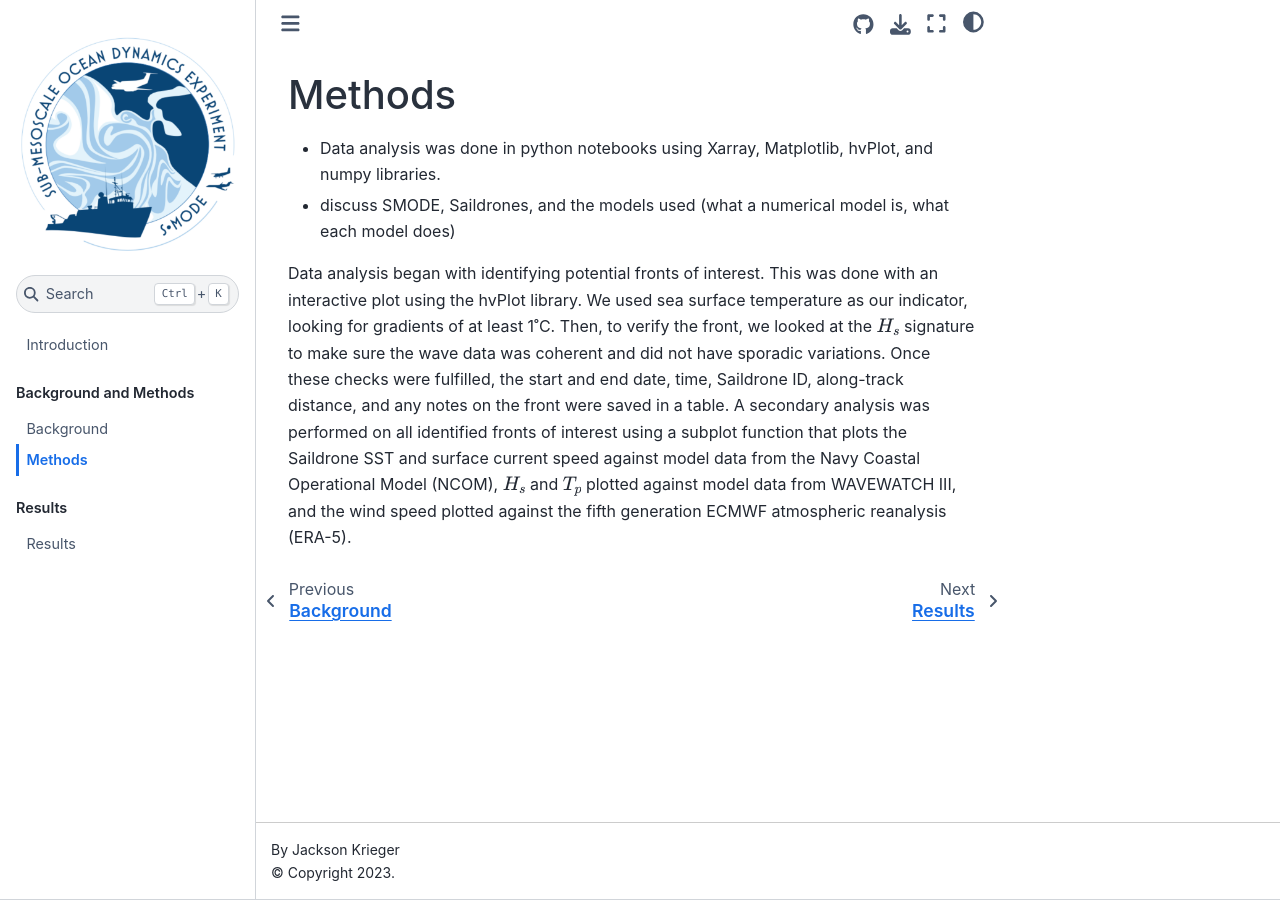
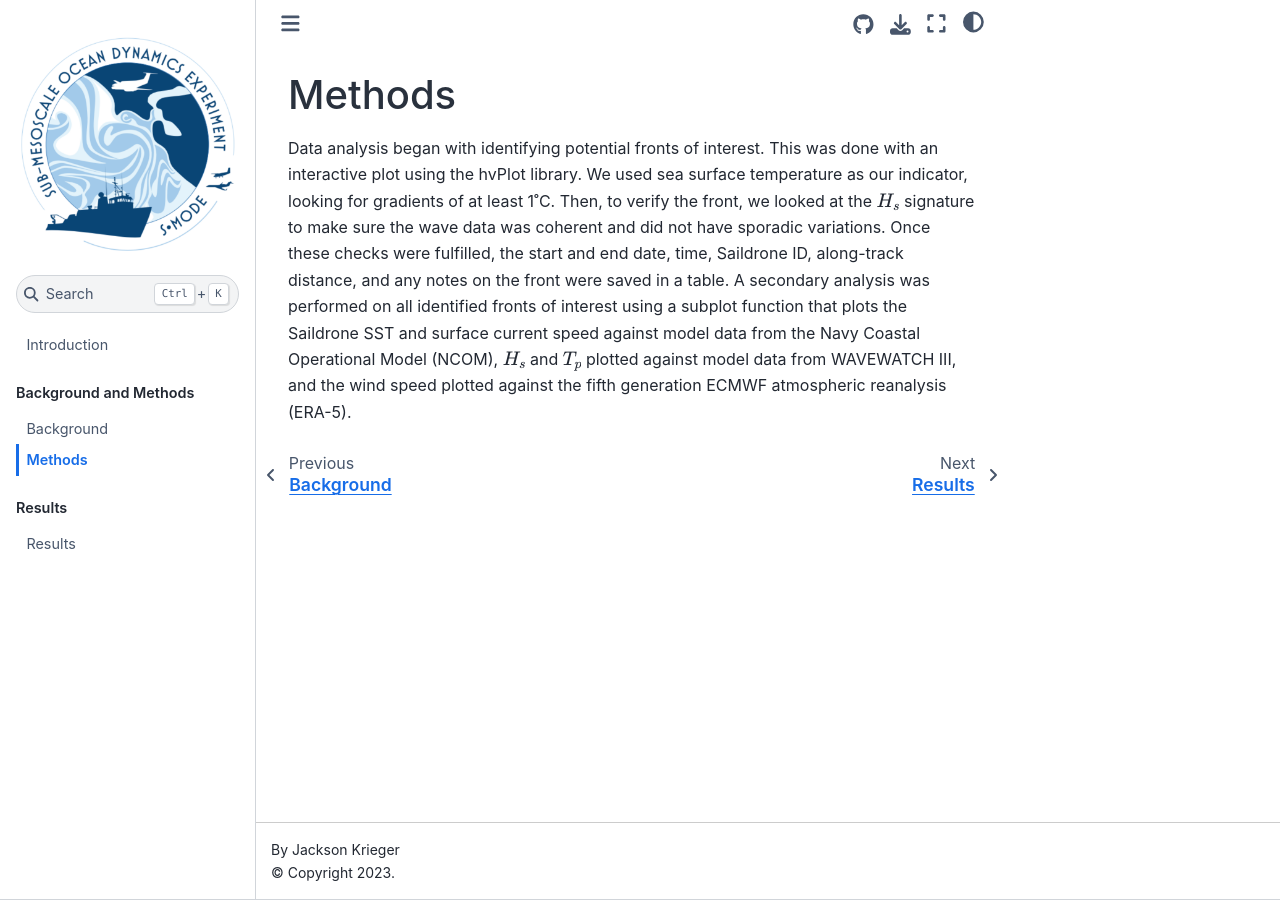
Before and after one commit to mines-oceanography/saildrone_synthesis, a Jupyter Book: the page built from methods.md, in a window 1280 px wide. Built offline with Jupyter Book 1.0.4 settings and Sphinx 7.4.7 and the Sphinx Book theme 1.1.4, drawn with Linux system fonts in a browser that asks for light colours; pages that are not in the unit, such as notebooks, are missing from menus.

Commit message:
Cleaning up methods.md

```diff
--- a/methods.md
+++ b/methods.md
@@ -1,6 +1,4 @@
 # Methods
-- Data analysis was done in python notebooks using Xarray, Matplotlib, hvPlot, and numpy libraries.
-- discuss SMODE, Saildrones, and the models used (what a numerical model is, what each model does)
 
 Data analysis began with identifying potential fronts of interest. This was done with an interactive plot using the hvPlot library. We used sea surface temperature as our indicator, looking for gradients of at least 1˚C. Then, to verify the front, we looked at the $H_s$ signature to make sure the wave data was coherent and did not have sporadic variations. Once these checks were fulfilled, the start and end date, time, Saildrone ID, along-track distance, and any notes on the front were saved in a table.
 A secondary analysis was performed on all identified fronts of interest using a subplot function that plots the Saildrone SST and surface current speed against model data from the Navy Coastal Operational Model (NCOM), $H_s$ and $T_p$ plotted against model data from WAVEWATCH III, and the wind speed plotted against the fifth generation ECMWF atmospheric reanalysis (ERA-5).
```
